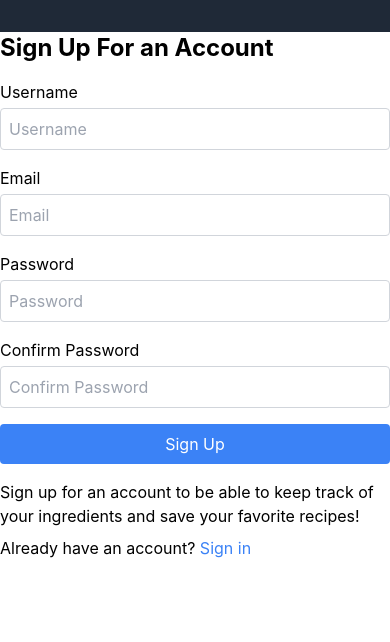
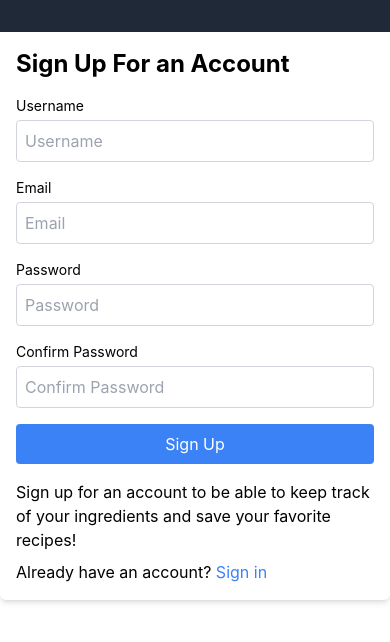
Before and after one commit to sirus-the-beaver/CS361-main-program, a React (Create React App) app in the folder frontend/: page /signup in a window 390 px wide. Shown: the top 642 px of the page. Built offline with nearby package versions, Linux system fonts and the light colour scheme.

Commit message:
Add responsive styling to SignUp component

```diff
--- a/frontend/src/components/Signup.js
+++ b/frontend/src/components/Signup.js
@@ -29,27 +29,27 @@ const Signup = ({ setSignedIn }) => {
     };
 
     return (
-        <div className="max-w-md mx-auto">
-            <h2 className="text-2xl font-bold mb-4">Sign Up For an Account</h2>
+        <div className="max-w-md mx-auto p-4 sm:p-6 lg:p-8 bg-white shadow-md rounded-md">
+            <h2 className="text-2xl sm:text-3xl font-bold mb-4">Sign Up For an Account</h2>
             <form onSubmit={handleSubmit} className="space-y-4">
                 <div>
-                    <label className="block mb-1">Username</label>
-                    <input type="text" name="username" placeholder="Username" onChange={handleChange} className="block w-full p-2 border border-gray-300 rounded" required />
+                    <label className="block mb-1 text-sm sm:text-base">Username</label>
+                    <input type="text" name="username" placeholder="Username" onChange={handleChange} className="block w-full p-2 border border-gray-300 rounded focus:outline-none focus:ring-2 focus:ring-blue-500" required />
                 </div>
                 <div>
-                    <label className="block mb-1">Email</label>
-                    <input type="email" name="email" placeholder="Email" onChange={handleChange} className="block w-full p-2 border border-gray-300 rounded" required />
+                    <label className="block mb-1 text-sm sm:text-base">Email</label>
+                    <input type="email" name="email" placeholder="Email" onChange={handleChange} className="block w-full p-2 border border-gray-300 rounded focus:outline-none focus:ring-2 focus:ring-blue-500" required />
                 </div>
                 <div>
-                    <label className="block mb-1">Password</label>
-                    <input type="password" name="password" placeholder="Password" onChange={handleChange} className="block w-full p-2 border border-gray-300 rounded" required />
+                    <label className="block mb-1 text-sm sm:text-base">Password</label>
+                    <input type="password" name="password" placeholder="Password" onChange={handleChange} className="block w-full p-2 border border-gray-300 rounded focus:outline-none focus:ring-2 focus:ring-blue-500" required />
                 </div>
                 <div>
-                    <label className="block mb-1">Confirm Password</label>
-                    <input type="password" name="confirmPassword" placeholder="Confirm Password" onChange={handleChange} className="block w-full p-2 border border-gray-300 rounded" required />
+                    <label className="block mb-1 text-sm sm:text-base">Confirm Password</label>
+                    <input type="password" name="confirmPassword" placeholder="Confirm Password" onChange={handleChange} className="block w-full p-2 border border-gray-300 rounded focus:outline-none focus:ring-2 focus:ring-blue-500" required />
                 </div>
-                <button type="submit" className="block w-full p-2 bg-blue-500 text-white rounded">Sign Up</button>
-                {error && <p className="text-red-500">{error}</p>}
+                <button type="submit" className="block w-full p-2 bg-blue-500 text-white rounded hover:bg-blue-600 transition duration-300">Sign Up</button>
+                {error && <p className="text-red-500 mt-2">{error}</p>}
             </form>
             <p className="mt-4">Sign up for an account to be able to keep track of your ingredients and save your favorite recipes!</p>
             <p className="mt-2">Already have an account? <a href="/signin" className="text-blue-500">Sign in</a></p>
```
